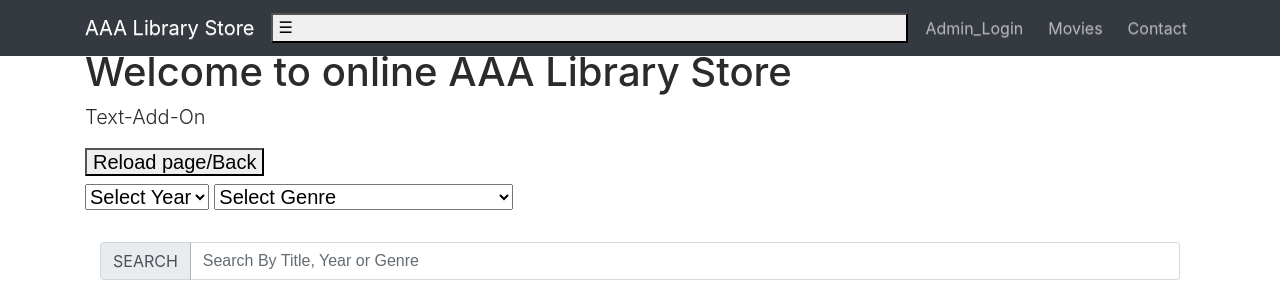
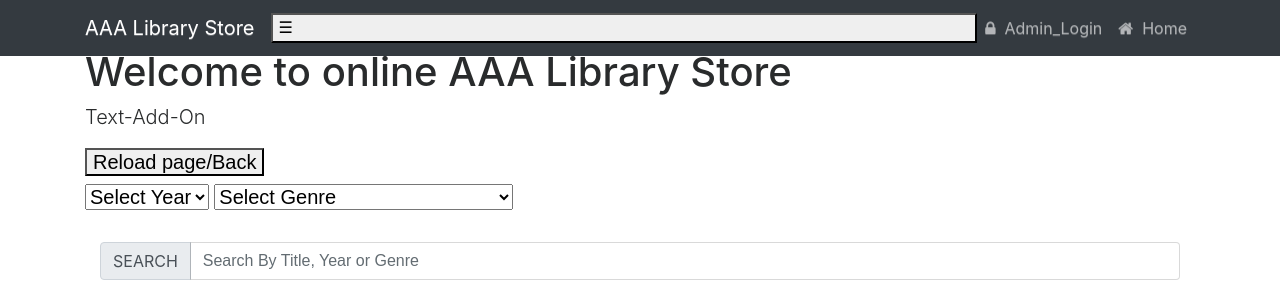
Before and after one commit to Eric-Daniel/web2018, a PHP site: page /index.php in a window 1280 px wide. Shown: the top 300 px of the page. Run offline with PHP 8.4, Linux system fonts and the light colour scheme; data comes from the database, SQL or seed files in the repository; some libraries are stand-ins or nearby versions.

Commit message:
Improved Nav Bar UI!

```diff
--- a/template/header.php
+++ b/template/header.php
@@ -32,13 +32,10 @@
                 <div>
                     <ul class="nav navbar-nav ml-auto">
                         <!-- link to admin.php -->
-                        <li class="nav-item"><a href="admin.php" class="nav-link"><span class="glyphicon glyphicon-lock"></span>&nbsp; Admin_Login</a>
+                        <li class="nav-item"><a href="admin.php" class="nav-link"><i class="fa fa-lock"></i>&nbsp; Admin_Login</a>
                         </li>
                         <!-- link to movies.php -->
-                        <li class="nav-item"><a href="index.php" class="nav-link"><span class="glyphicon glyphicon-film"></span>&#xA0; Movies</a>
-                        </li>
-                        <!-- link to contacts.php -->
-                        <li class="nav-item"><a href="contact.php" class="nav-link"><span class="glyphicon glyphicon-phone-alt"></span>&#xA0; Contact</a>
+                        <li class="nav-item"><a href="index.php" class="nav-link"><i class="fa fa-home"></i>&#xA0; Home</a>
                         </li>
                     </ul>
                 </div>
```
